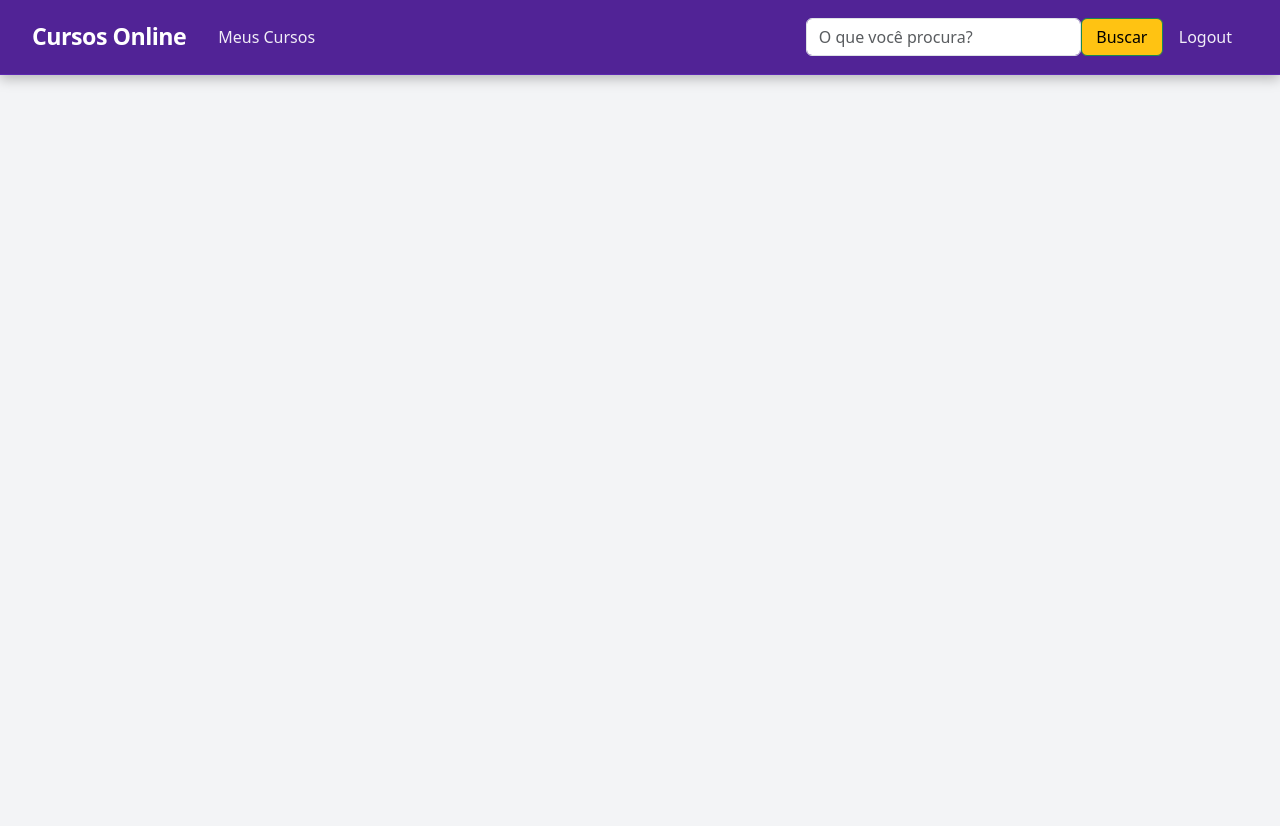
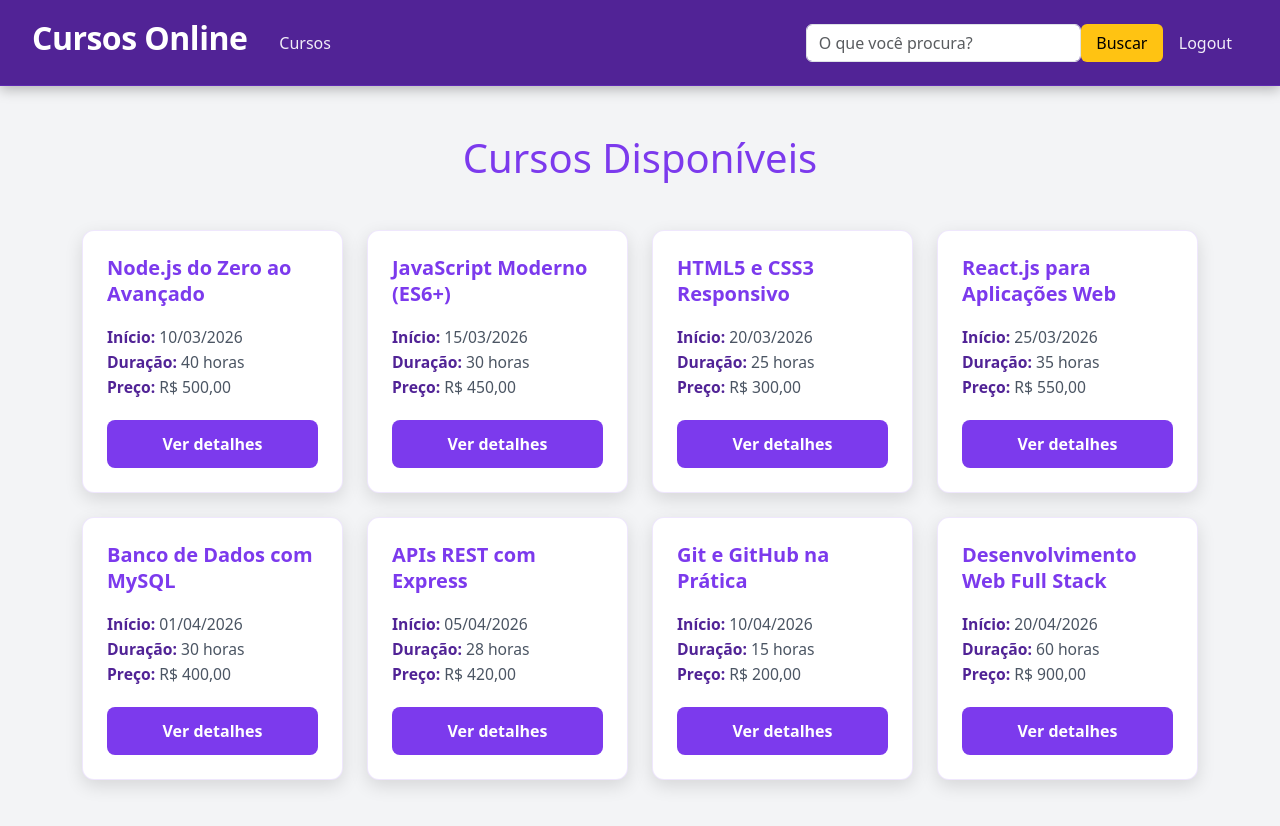
Before and after one commit to lillianmartins/vendas-cursos-online, a website: page views/private/home.html in a window 1280 px wide. Before the commit the page ends 800 px from the top, so only its background shows below. Drawn offline with nearby package versions, Linux system fonts and the light colour scheme.

Commit message:
Adicionando cursos disponíveis

```diff
--- a/views/private/data.js
+++ b/views/private/data.js
@@ -1,4 +1,110 @@
-const USER = {
-    user: "admin",
-    passord: "123456"
-}
+export const USER = {
+  user: "admin",
+  passord: "123456",
+};
+
+export const courses = [
+  {
+    id: 1,
+    name: "Node.js do Zero ao Avançado",
+    startDate: "10/03/2026",
+    duration: "40 horas",
+    price: 500,
+    description:
+      "Aprenda a criar APIs completas com Node.js, Express e integração com banco de dados.",
+    workload: "40h",
+    instructor: "João Silva",
+    level: "Iniciante",
+    seatsAvailable: 20,
+  },
+  {
+    id: 2,
+    name: "JavaScript Moderno (ES6+)",
+    startDate: "15/03/2026",
+    duration: "30 horas",
+    price: 450,
+    description:
+      "Domine arrow functions, promises, async/await, módulos e boas práticas.",
+    workload: "30h",
+    instructor: "Maria Souza",
+    level: "Iniciante",
+    seatsAvailable: 25,
+  },
+  {
+    id: 3,
+    name: "HTML5 e CSS3 Responsivo",
+    startDate: "20/03/2026",
+    duration: "25 horas",
+    price: 300,
+    description:
+      "Crie layouts modernos e responsivos utilizando Flexbox e Grid.",
+    workload: "25h",
+    instructor: "Carlos Mendes",
+    level: "Iniciante",
+    seatsAvailable: 30,
+  },
+  {
+    id: 4,
+    name: "React.js para Aplicações Web",
+    startDate: "25/03/2026",
+    duration: "35 horas",
+    price: 550,
+    description:
+      "Desenvolva interfaces dinâmicas com componentes, hooks e consumo de APIs.",
+    workload: "35h",
+    instructor: "Ana Lima",
+    level: "Intermediário",
+    seatsAvailable: 18,
+  },
+  {
+    id: 5,
+    name: "Banco de Dados com MySQL",
+    startDate: "01/04/2026",
+    duration: "30 horas",
+    price: 400,
+    description:
+      "Modelagem de dados, SQL avançado e integração com aplicações web.",
+    workload: "30h",
+    instructor: "Ricardo Alves",
+    level: "Intermediário",
+    seatsAvailable: 22,
+  },
+  {
+    id: 6,
+    name: "APIs REST com Express",
+    startDate: "05/04/2026",
+    duration: "28 horas",
+    price: 420,
+    description: "Crie APIs RESTful seguras com autenticação e boas práticas.",
+    workload: "28h",
+    instructor: "Fernanda Rocha",
+    level: "Intermediário",
+    seatsAvailable: 20,
+  },
+  {
+    id: 7,
+    name: "Git e GitHub na Prática",
+    startDate: "10/04/2026",
+    duration: "15 horas",
+    price: 200,
+    description:
+      "Controle de versão, branches, pull requests e fluxo de trabalho em equipe.",
+    workload: "15h",
+    instructor: "Lucas Martins",
+    level: "Iniciante",
+    seatsAvailable: 35,
+  },
+  {
+    id: 8,
+    name: "Desenvolvimento Web Full Stack",
+    startDate: "20/04/2026",
+    duration: "60 horas",
+    price: 900,
+    description:
+      "Projeto completo com front-end, back-end, banco de dados e deploy.",
+    workload: "60h",
+    instructor: "Patrícia Gomes",
+    level: "Avançado",
+    seatsAvailable: 15,
+  }
+];
--- a/views/private/home.html
+++ b/views/private/home.html
@@ -12,7 +12,7 @@
 
 <nav class="navbar navbar-expand-lg">
     <div class="container-fluid">
-        <a class="navbar-brand" href="/home.html">Cursos Online</a>
+        <h3 class="navbar-brand">Cursos Online</h3>
 
         <button class="navbar-toggler" type="button" data-bs-toggle="collapse"
             data-bs-target="#navbarSupportedContent" aria-controls="navbarSupportedContent" aria-expanded="false"
@@ -23,13 +23,13 @@
         <div class="collapse navbar-collapse" id="navbarSupportedContent">
             <ul class="navbar-nav me-auto mb-2 mb-lg-0">
                 <li class="nav-item">
-                    <a class="nav-link active" aria-current="page" href="#">Meus Cursos</a>
+                    <a class="nav-link active" aria-current="page" href="home.html">Cursos</a>
                 </li>
             </ul>
 
             <form class="d-flex" role="search">
                 <input class="form-control me-0" type="search" placeholder="O que você procura?" aria-label="Search">
-                <button class="btn btn-outline-success" type="submit">Buscar</button>
+                <button class="btn" type="submit">Buscar</button>
             </form>
 
             <ul class="navbar-nav">
@@ -41,6 +41,41 @@
     </div>
 </nav>
 
+<div class="container my-5">
+  <h1 class="text-center mb-5" style="color: var(--purple-main);">Cursos Disponíveis</h1>
+
+  <div class="row g-4" id="courses-container">
+    <!-- Os cards serão inseridos aqui via JavaScript -->
+  </div>
+</div>
+
+<script type="module">
+  import { courses } from '/data.js';
+
+  const container = document.getElementById('courses-container');
+
+  courses.forEach(course => {
+    const card = `
+      <div class="col-12 col-md-6 col-lg-3">
+        <div class="course-card">
+          <div class="card-body">
+            <h5 class="card-title">${course.name}</h5>
+            <p class="card-text">
+              <strong>Início:</strong> ${course.startDate}<br>
+              <strong>Duração:</strong> ${course.duration}<br>
+              <strong>Preço:</strong> R$ ${course.price.toLocaleString('pt-BR', { minimumFractionDigits: 2 })}
+            </p>
+            <a href="/details.html?id=${course.id}" class="btn details-btn w-100">
+              Ver detalhes
+            </a>
+          </div>
+        </div>
+      </div>
+    `;
+    container.innerHTML += card;
+  });
+</script>
+
 <script src="https://cdn.jsdelivr.net/npm/bootstrap@5.3.3/dist/js/bootstrap.bundle.min.js"
     integrity="sha384-YvpcrYf0tY3lHB60NNkmXc5s9fDVZLESaAA55NDzOxhy9GkcIdslK1eN7N6jIeHz"
     crossorigin="anonymous"></script>
--- a/views/public/css/login.css
+++ b/views/public/css/login.css
@@ -1,4 +1,8 @@
 @import url('https://fonts.googleapis.com/css?family=Numans');
+
+:root {
+    --golden: #FFC312;
+}
 
 html,body{
 background-image: url('http://getwallpapers.com/wallpaper/full/a/5/d/544750.jpg');
@@ -24,7 +28,7 @@ background-color: rgba(0,0,0,0.5) !important;
 .social_icon span{
 font-size: 60px;
 margin-left: 10px;
-color: #FFC312;
+color: var(--golden);
 }
 
 .social_icon span:hover{
@@ -44,7 +48,7 @@ top: -45px;
 
 .input-group-prepend span{
 width: 50px;
-background-color: #FFC312;
+background-color: var(--golden);
 color: black;
 border:0 !important;
 }
@@ -69,7 +73,7 @@ margin-right: 5px;
 
 .login_btn{
 color: black;
-background-color: #FFC312;
+background-color: var(--golden);
 width: 100px;
 }
 
--- a/views/public/css/style.css
+++ b/views/public/css/style.css
@@ -1,17 +1,22 @@
 :root {
-    --purple-dark:    #512396;
-    --purple-main:    #7c3aed;
-    --purple-light:   #a78bfa;
-    --purple-lighter: #ede9fe;
-    --gray-dark:      #1f2937;
-    --gray-light:     #f3f4f6;
-    --golden:         #FFC312;
+  --purple-dark: #512396;
+  --purple-main: #7c3aed;
+  --purple-light: #a78bfa;
+  --gray-dark: #1f2937;
+  --gray-light: #f3f4f6;
+  --golden: #ffc312;
 }
 
 body {
   background-color: var(--gray-light);
   color: var(--gray-dark);
-    font-family: system-ui, -apple-system, BlinkMacSystemFont, 'Segoe UI', Roboto, sans-serif;
+  font-family:
+    system-ui,
+    -apple-system,
+    BlinkMacSystemFont,
+    "Segoe UI",
+    Roboto,
+    sans-serif;
   margin: 0;
 }
 
@@ -24,14 +29,9 @@ body {
 
 .navbar-brand {
   color: white !important;
-    font-size: 1.45rem;
+  font-size: 2rem;
   font-weight: 700;
   letter-spacing: -0.5px;
-    transition: color 0.25s ease;
-}
-
-.navbar-brand:hover {
-    color: var(--purple-light) !important;
 }
 
 .navbar-toggler {
@@ -54,30 +54,77 @@ body {
 
 .navbar-nav .nav-link:hover {
   color: white !important;
-    background: rgba(255,255,255,0.06);
+  background: rgba(255, 255, 255, 0.06);
 }
 
-.navbar .search-container {
-    flex: 1;
-    display: flex;
-    justify-content: center;
-    max-width: 480px;
-    margin: 0 auto;
-}
-
-.btn{
+.btn {
   color: black;
   background-color: var(--golden);
   width: 100px;
 }
 
-.btn:hover{
+.btn:hover,
+.btn:active {
   color: black;
   background-color: white;
 }
 
+.course-card {
+  background: white;
+  border-radius: 12px;
+  overflow: hidden;
+  box-shadow: 0 6px 18px rgba(0, 0, 0, 0.12);
+  transition:
+    transform 0.25s ease,
+    box-shadow 0.25s ease;
+  border: 1px solid rgba(124, 58, 237, 0.12);
+}
+
+.course-card:hover {
+  transform: translateY(-8px);
+  box-shadow: 0 12px 28px rgba(0, 0, 0, 0.18);
+}
+
+.course-card .card-body {
+  padding: 1.5rem;
+}
+
+.course-card .card-title {
+  color: var(--purple-main);
+  font-weight: 700;
+  font-size: 1.25rem;
+  margin-bottom: 1.1rem;
+  line-height: 1.3;
+}
+
+.course-card .card-text {
+  color: #4b5563;
+  font-size: 0.98rem;
+  line-height: 1.6;
+  margin-bottom: 1.25rem;
+}
+
+.course-card .card-text strong {
+  color: var(--purple-dark);
+}
+
+.details-btn {
+  background-color: var(--purple-main);
+  color: white;
+  border: none;
+  font-weight: 600;
+  padding: 0.75rem;
+  border-radius: 8px;
+  transition: all 0.22s ease;
+}
+
+.details-btn:hover {
+  background-color: var(--purple-light);
+  color: var(--purple-dark);
+  transform: translateY(-2px);
+}
+
 @media (max-width: 768px) {
-
   .navbar-brand {
     font-size: 1.3rem;
   }
@@ -86,7 +133,7 @@ background-color: white;
     background: var(--purple-dark);
     margin: 0.6rem -1rem -0.6rem -1rem;
     padding: 1rem 1.5rem;
-        border-top: 1px solid rgba(255,255,255,0.08);
+    border-top: 1px solid rgba(255, 255, 255, 0.08);
   }
 
   .navbar-nav {
@@ -102,36 +149,15 @@ background-color: white;
     margin: 1rem 0;
   }
 
-    .search-form {
-        max-width: 100%;
-        flex-direction: column;
-        border-radius: 12px;
-        background: rgba(255,255,255,0.08);
-        border: none;
+  .course-card {
+    margin-bottom: 1.5rem;
   }
 
-    .search-form input[type="search"] {
-        border-radius: 12px 12px 0 0;
-        padding: 0.75rem 1.2rem;
-        background: rgba(0,0,0,0.15);
+  .course-card .card-title {
+    font-size: 1.18rem;
   }
 
-    .search-form .btn {
-        border-radius: 0 0 12px 12px;
-        padding: 0.75rem;
-        font-size: 1rem;
-    }
-
-    .logout-link {
-        display: block;
-        text-align: center;
-        padding: 0.8rem !important;
-        margin-top: 0.8rem;
-        border-radius: 8px;
-        background: rgba(255,255,255,0.06);
-    }
-
-    .logout-link:hover {
-        background: rgba(239,68,68,0.25);
+  .details-btn {
+    padding: 0.8rem;
   }
 }
```
Lines whose indentation alone changed are shown as unchanged.
